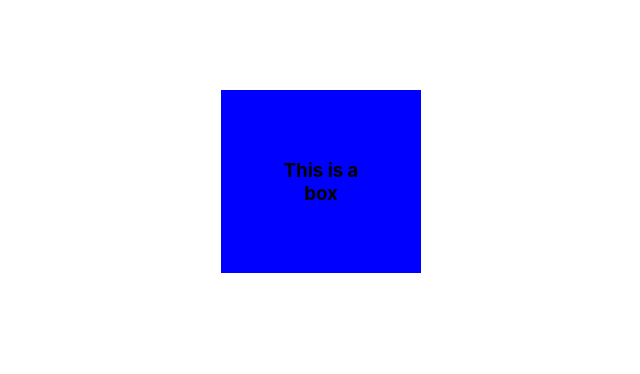
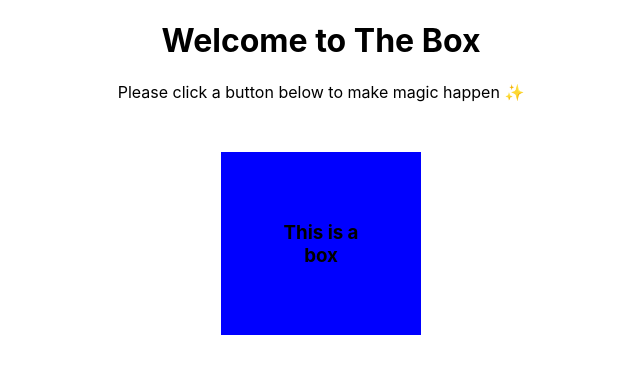
Before and after one commit to antdke/styled-buttons, a React (Create React App) app: page / in a window 1280 px wide. Shown: the top 374 px of the page, without its empty margins (319-959 px from the left). Built offline with nearby package versions, Linux system fonts and the light colour scheme.

Commit message:
Created header and imported into App.tsx

```diff
--- a/src/App.tsx
+++ b/src/App.tsx
@@ -1,10 +1,12 @@
 import React from "react";
 import Box from "./components/Box";
+import Header from "./components/Header";
 import "./App.css";
 
 const App: React.FC = () => {
   return (
     <div className="App">
+      <Header />
       <Box color={"blue"} />
     </div>
   );
--- a/src/components/Box.tsx
+++ b/src/components/Box.tsx
@@ -6,14 +6,12 @@ type BoxProps = {
 };
 
 const Box: React.FC<BoxProps> = ({ color }) => {
-  //const [boxColor, changeColor] = useState("grey");
-
   return (
     <section
       style={{
         display: "flex",
         width: "100px",
-        margin: "90px auto",
+        margin: "50px auto",
         backgroundColor: color,
         padding: "50px"
       }}
--- a/src/components/Header.tsx
+++ b/src/components/Header.tsx
@@ -1,3 +1,12 @@
 import React from "react";
 
-const Header = () => {};
+const Header = () => {
+  return (
+    <div>
+      <h1>Welcome to The Box</h1>
+      <p>Please click a button below to make magic happen ✨</p>
+    </div>
+  );
+};
+
+export default Header;
```
